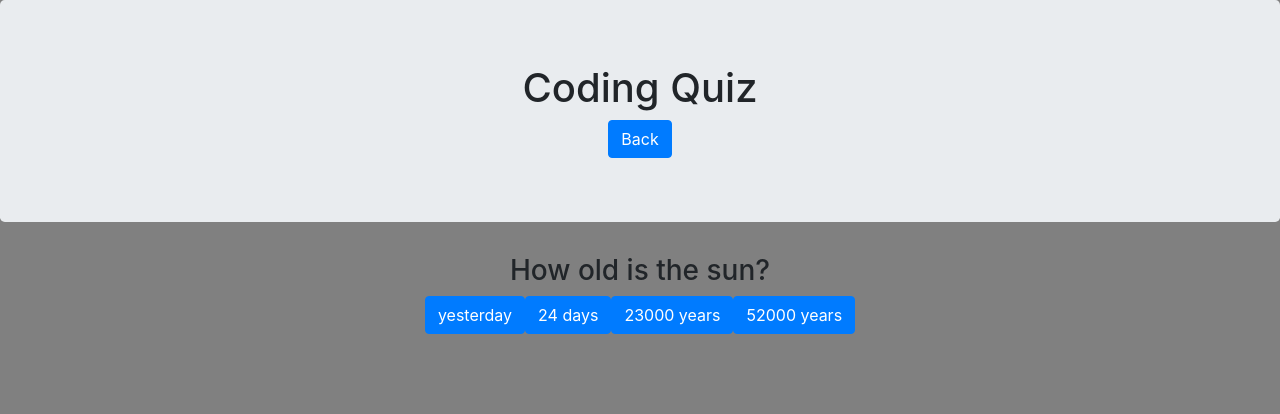
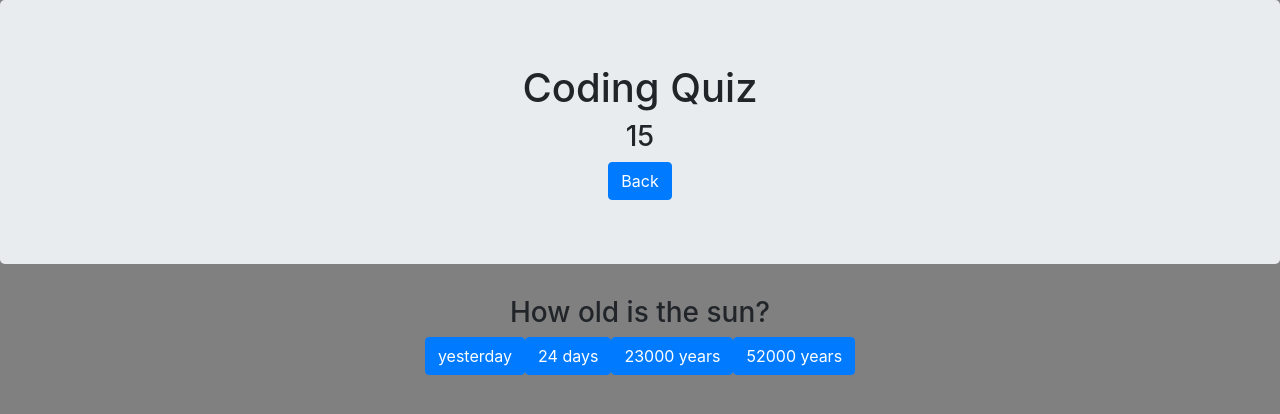
Before and after one commit to nbur4556/code-quiz, a plain HTML site: page quiz.html in a window 1280 px wide. Drawn offline with nearby package versions, Linux system fonts and the light colour scheme.

Commit message:
timer displays to page, and stops quiz when time reaches 0

```diff
--- a/assets/scripts/quiz.js
+++ b/assets/scripts/quiz.js
@@ -8,18 +8,21 @@ function MultipleChoiceQuestion(question, answers, correctAnswerIndex) {
 var questionArray;
 var questionDisplay;
 var score = 0;
-var secondsRemaining = 100;
+var secondsRemaining = 20;
 
 window.onload = function () {
     questionArray = buildQuestionArray();
     questionDisplay = document.querySelector('#question-display');
 
     //Quiz timer
+    let timerDisplay = document.querySelector('#display-timer');
+    timerDisplay.textContent = secondsRemaining;
     let countdown = setInterval(function () {
         secondsRemaining--;
-        console.log(secondsRemaining);
+        timerDisplay.textContent = secondsRemaining;
 
         if (secondsRemaining <= 0) {
+            displayScore();
             clearInterval(countdown);
         }
     }, 1000);
@@ -116,6 +119,7 @@ function displayScore() {
     //Button to submit name to high score
     let submitBtn = document.createElement('button');
     submitBtn.textContent = 'Submit';
+    submitBtn.setAttribute('class', 'btn btn-primary');
     submitBtn.addEventListener('click', function () {
         //Add name and score to high score
         addToHighScores(nameInput.value, score);
--- a/quiz.html
+++ b/quiz.html
@@ -17,7 +17,7 @@
         <article>
             <header class='jumbotron text-center'>
                 <h1>Coding Quiz</h1>
-                <section id='display-timer'></section>
+                <h3 id='display-timer'></h3>
                 <a href='index.html'><button type='button' class='btn btn-primary'>Back</button></a>
             </header>
 
```
